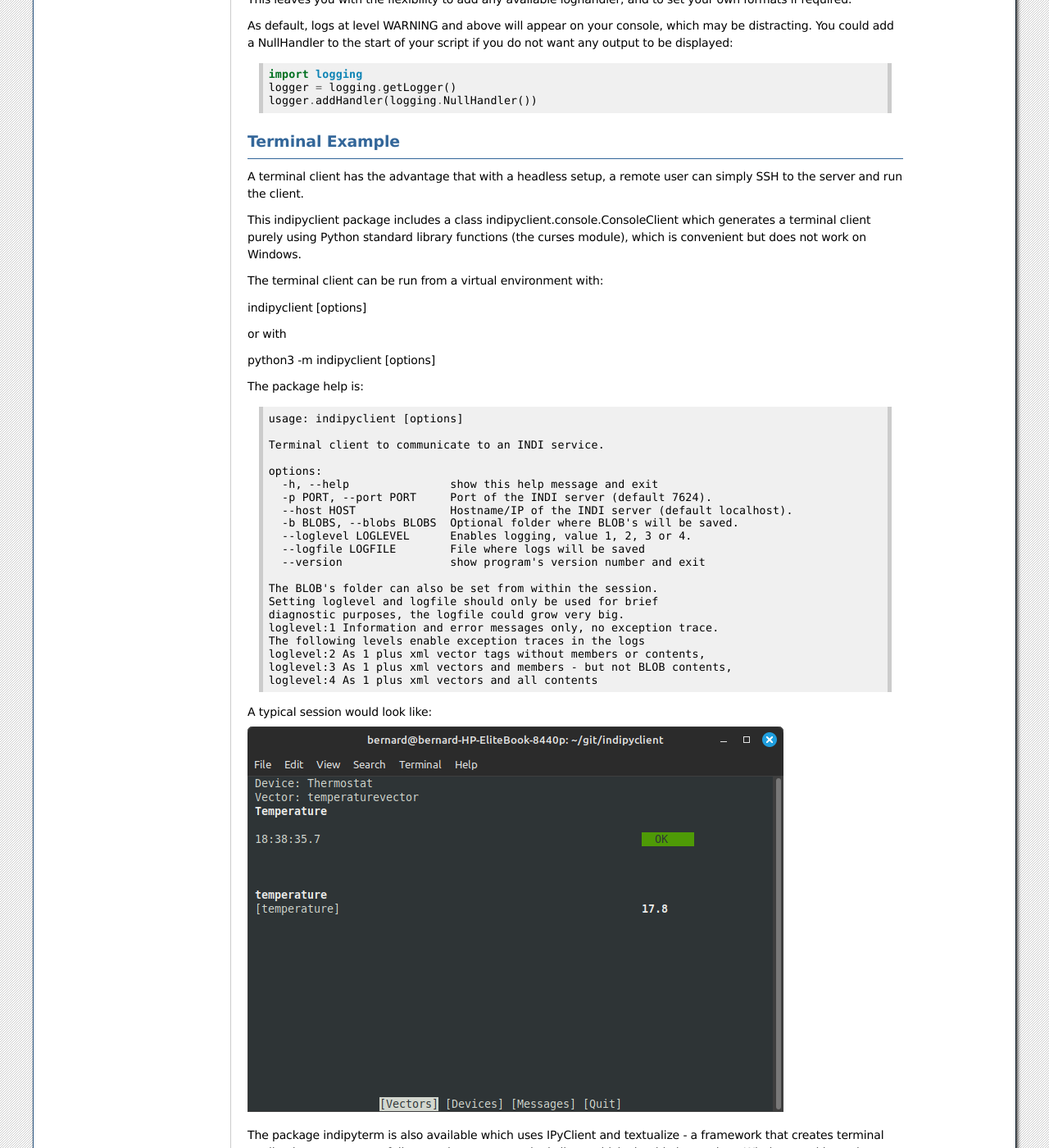
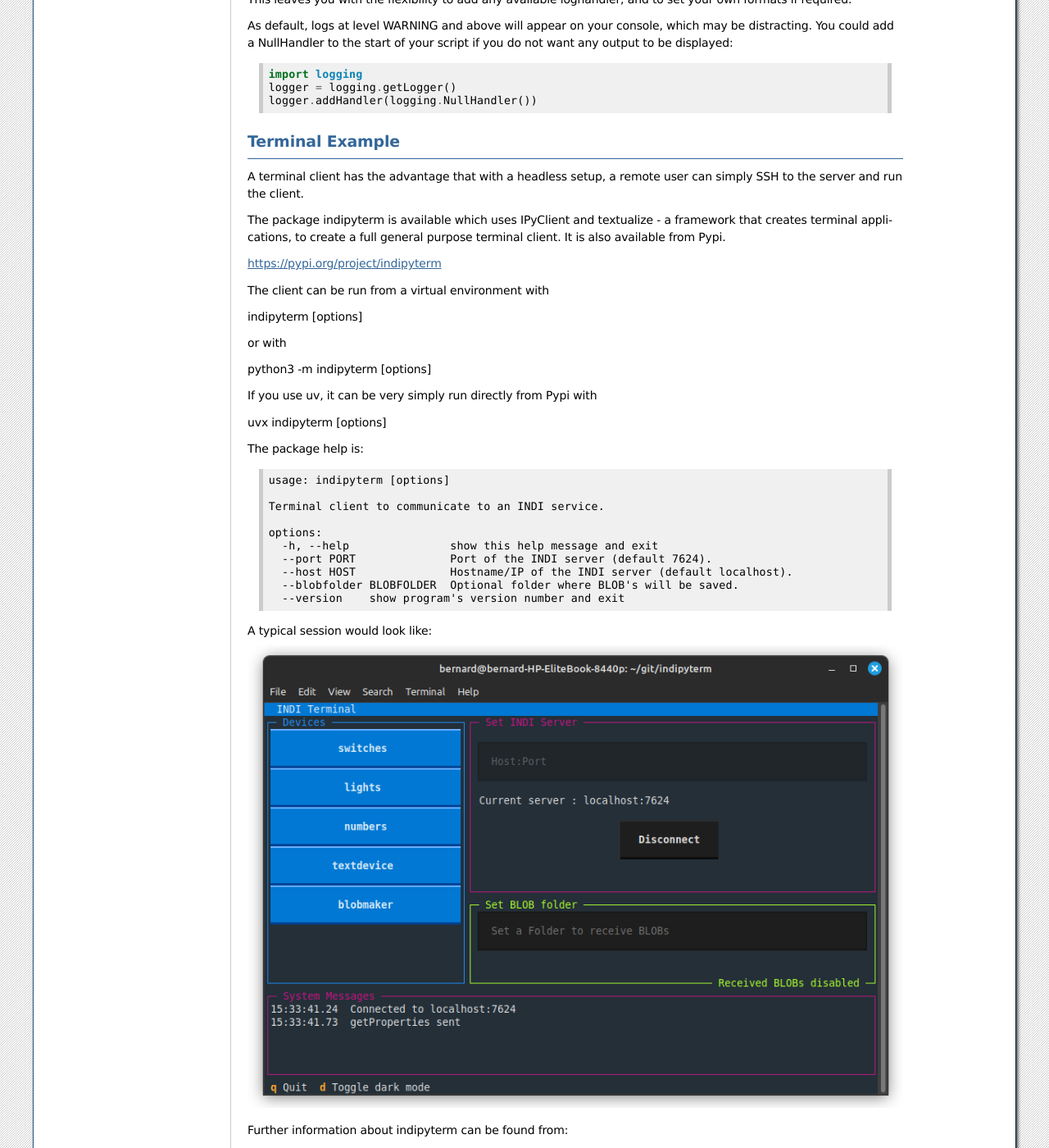
Before and after one commit to bernie-skipole/indipyclient, a Sphinx documentation site: the page built from docs/source/usage/concept.rst, in a window 1280 px wide and 1400 px high, scrolled down 3687 px. Shown: the whole window at 82% size. Built offline with Sphinx 7.4.7, drawn with Linux system fonts in a browser that asks for light colours; some of the changed text lies outside the part shown.

Commit message:
doc chabges only, removing references to the curses console as it is intended to remove this function

```diff
--- a/docs/source/index.rst
+++ b/docs/source/index.rst
@@ -13,7 +13,6 @@
    usage/propertyvectors
    usage/propertymembers
    usage/events
-   usage/consoleclient
    usage/queclient
    usage/references
 
--- a/docs/source/usage/concept.rst
+++ b/docs/source/usage/concept.rst
@@ -187,49 +187,7 @@ Terminal Example
 
 A terminal client has the advantage that with a headless setup, a remote user can simply SSH to the server and run the client.
 
-This indipyclient package includes a class indipyclient.console.ConsoleClient which generates a terminal client purely using Python standard library functions (the curses module), which is convenient but does not work on Windows.
-
-The terminal client can be run from a virtual environment with:
-
-indipyclient [options]
-
-or with
-
-python3 -m indipyclient [options]
-
-The package help is:
-
-.. code-block:: text
-
-    usage: indipyclient [options]
-
-    Terminal client to communicate to an INDI service.
-
-    options:
-      -h, --help               show this help message and exit
-      -p PORT, --port PORT     Port of the INDI server (default 7624).
-      --host HOST              Hostname/IP of the INDI server (default localhost).
-      -b BLOBS, --blobs BLOBS  Optional folder where BLOB's will be saved.
-      --loglevel LOGLEVEL      Enables logging, value 1, 2, 3 or 4.
-      --logfile LOGFILE        File where logs will be saved
-      --version                show program's version number and exit
-
-    The BLOB's folder can also be set from within the session.
-    Setting loglevel and logfile should only be used for brief
-    diagnostic purposes, the logfile could grow very big.
-    loglevel:1 Information and error messages only, no exception trace.
-    The following levels enable exception traces in the logs
-    loglevel:2 As 1 plus xml vector tags without members or contents,
-    loglevel:3 As 1 plus xml vectors and members - but not BLOB contents,
-    loglevel:4 As 1 plus xml vectors and all contents
-
-
-A typical session would look like:
-
-.. image:: ./image.png
-
-
-The package indipyterm is also available which uses IPyClient and textualize - a framework that creates terminal applications, to create a full general purpose terminal client, which should also work on Windows and has a better terminal look and feel. It is also available from Pypi.
+The package indipyterm is available which uses IPyClient and textualize - a framework that creates terminal applications, to create a full general purpose terminal client. It is also available from Pypi.
 
 https://pypi.org/project/indipyterm
 
@@ -240,6 +198,10 @@ indipyterm [options]
 or with
 
 python3 -m indipyterm [options]
+
+If you use uv, it can be very simply run directly from Pypi with
+
+uvx indipyterm [options]
 
 The package help is:
 
```
Also changed, not shown: other parts of docs/source/index.rst (+2 -2 lines), README.md (+1 -42 lines), docs/source/usage/consoleclient.rst (deleted, +0 -102 lines), docs/source/usage/introduction.rst (+1 -11 lines).
